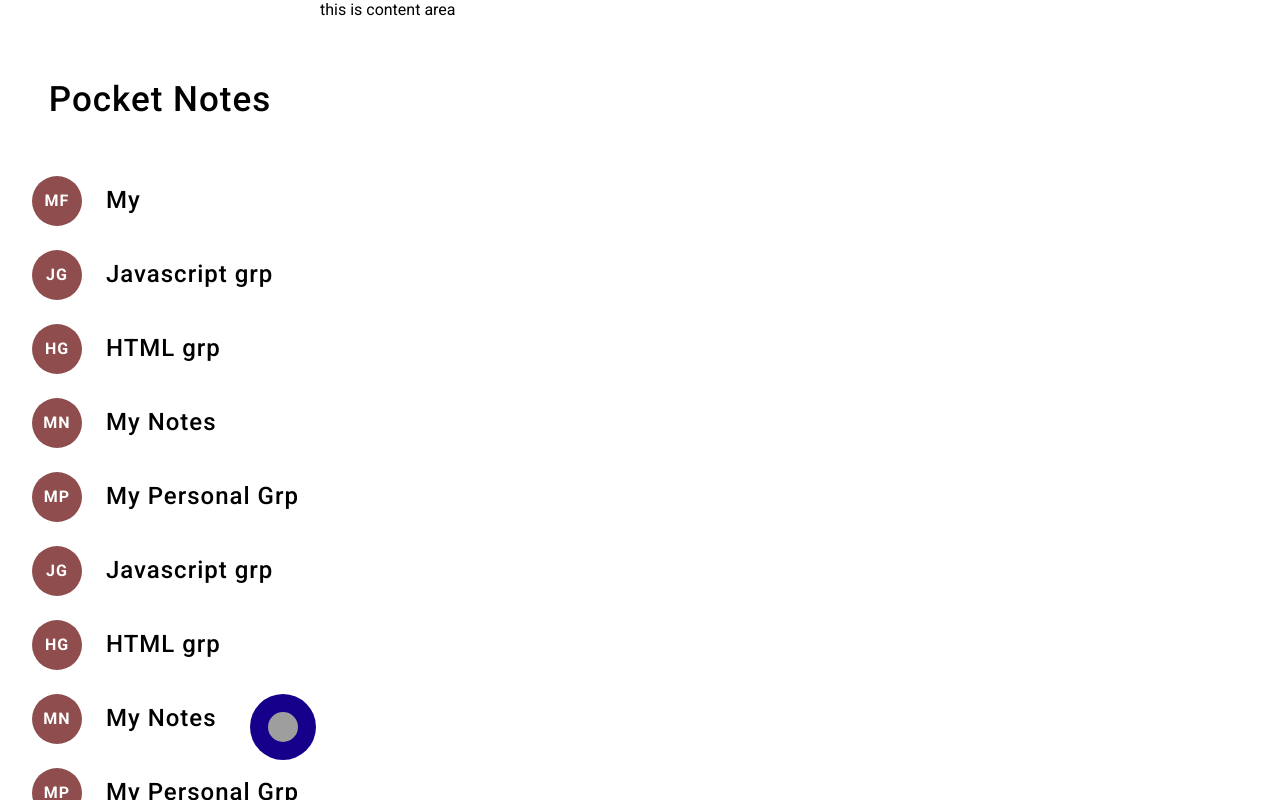
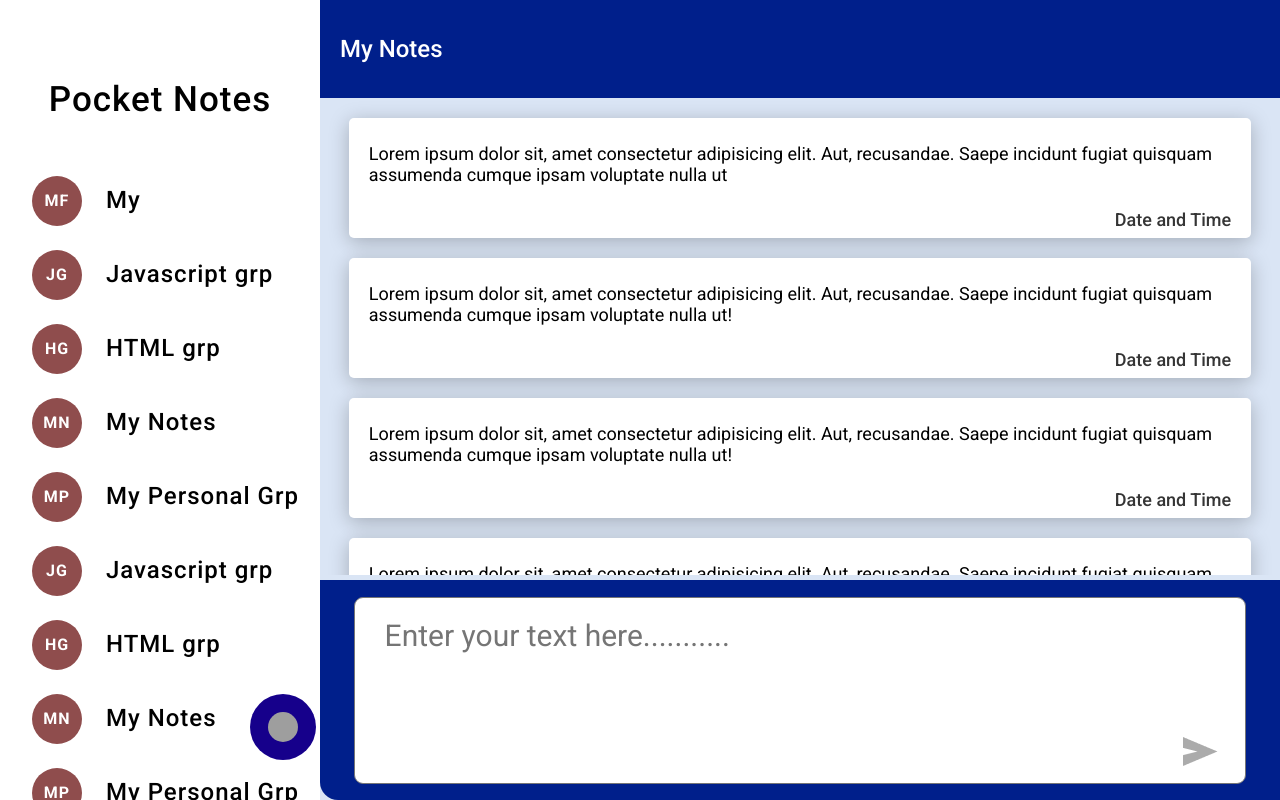
Before and after one commit to arslaan07/pocket-notes, a React (Vite) app: page /groupname in a window 1280 px wide. Built offline with nearby package versions, Linux system fonts and the light colour scheme; grey boxes are pictures that could not be loaded.

Commit message:
desktop layout complete

```diff
--- a/src/App.jsx
+++ b/src/App.jsx
@@ -1,10 +1,11 @@
-import React from 'react'
+import React, { useState } from 'react'
 import { Route, Routes } from 'react-router-dom'
 import Home from './components/Home'
 import ContentArea from './components/ContentArea'
 import Layout from './components/Layout'
 
 const App = () => {
+
   return (
     <Routes>
       <Route path='/' element={<Layout />}>
--- /dev/null
+++ b/src/components/AddGroup.jsx
@@ -0,0 +1,38 @@
+import React from 'react'
+import Modal from './Modal'
+import styles from './AddGroup.module.css'
+const AddGroup = () => {
+  return (
+    <div>
+      <Modal>
+        <form action="" className={styles.form}>
+            <h1 className={styles.heading}>Create New group</h1>
+            <div className={styles.nameContainer}>
+                <label htmlFor="name" className={styles.name}>Group Name</label>
+                <input type="text" placeholder='Enter group name' className={styles.groupName}
+                 name='name' id='name' />
+            </div>
+            <div className={styles.colorContainer}>
+                <label htmlFor="" className={styles.color}>Choose color</label>
+                <div>
+                <ul className={styles.list}>
+                    <li className={styles.first}></li>
+                    <li className={styles.second}></li>
+                    <li className={styles.third}></li>
+                    <li className={styles.fourth}></li>
+                    <li className={styles.fifth}></li>
+                    <li className={styles.sixth}></li>
+                </ul>
+                </div>
+            </div>
+            <div>
+                <input type="submit" value="Create" className={styles.button} />
+            </div>
+
+        </form>
+      </Modal>
+    </div>
+  )
+}
+
+export default AddGroup
--- /dev/null
+++ b/src/components/AddGroup.module.css
@@ -0,0 +1,145 @@
+.form {
+    display: flex;
+    flex-direction: column;
+    padding: 16px;
+    /* border: 2px solid; */
+    height: 100%;
+    justify-content: space-between;
+    letter-spacing: 3.5%;
+    padding-left: 50px;
+    padding-right: 30px;
+    padding-top: 30px;
+}
+
+.heading {
+    font-weight: 500;
+    font-size: 29px;
+
+}
+.nameContainer {
+    /* border: 2px solid; */
+    display: flex;
+    gap: 20px;
+    align-items: center;
+}
+.name {
+    font-weight: 500;
+    font-size: 27px;
+}
+
+.groupName {
+    flex-grow: 1;
+    margin-left: 15px;
+    margin-right: 30px;
+    border-radius: 22px;
+    height: 51px;
+    font-size: 23px;
+    padding-left: 30px;
+    font-weight: 400;
+    border: 2px solid #CCCCCC;
+    outline: none;
+}
+
+.colorContainer {
+    /* border: 2px solid; */
+    display: flex;
+    gap: 20px;
+    align-items: center;
+    display: flex;
+    gap: 80px;
+}
+
+.color {
+    font-weight: 500;
+    font-size: 27px;
+}
+/* AddGroup.module.css */
+
+.list {
+    list-style: none;
+    display: flex;
+    gap: 16px;
+  }
+
+  .list li {
+    position: relative;
+    width: 40px;
+    height: 40px;
+    background-color: #000;
+    border-radius: 50%;
+  }
+  .list li:hover {
+    cursor: pointer;
+  }
+
+  .list li::before {
+    content: '';
+    display: block;
+    width: 100%;
+    height: 100%;
+    border-radius: 50%;
+  }
+  .list .first::before {
+    background-color: rgb(179, 139, 250);
+    transition: box-shadow 0.3s ease;
+  }
+  .list .first:hover::before {
+    background-color: rgb(179, 139, 255);
+    box-shadow: 0px 4px 10px rgba(0, 0, 0, 0.5);
+  }
+  .list .second::before {
+    background-color: rgb(255, 121, 242);
+    transition: box-shadow 0.3s ease;
+  }
+  .list .second:hover::before {
+    background-color: rgb(255, 121, 255);
+    box-shadow: 0px 4px 10px rgba(0, 0, 0, 0.5);
+  }
+  .list .third::before {
+    background-color: rgb(67, 230, 252);
+    transition: box-shadow 0.3s ease;
+  }
+  .list .third:hover::before {
+    background-color: rgb(67, 230, 255);
+    box-shadow: 0px 4px 10px rgba(0, 0, 0, 0.5);
+  }
+  .list .fourth::before {
+    background-color: rgb(241, 149, 118);
+    transition: box-shadow 0.3s ease;
+  }
+  .list .fourth:hover::before {
+    background-color: rgb(241, 149, 125);
+    box-shadow: 0px 4px 10px rgba(0, 0, 0, 0.5);
+
+  }
+  .list .fifth::before {
+    background-color: rgb(0, 71, 255);
+    transition: box-shadow 0.3s ease;
+  }
+  .list .fifth:hover:before {
+    background-color: rgb(0, 71, 255);
+    box-shadow: 0px 4px 10px rgba(0, 0, 0, 0.5);
+  }
+  .list .sixth::before {
+    background-color: rgb(102, 145, 255);
+    transition: box-shadow 0.3s ease;
+  }
+  .list .sixth:hover::before {
+    background-color: rgb(102, 145, 255);
+    box-shadow: 0px 4px 10px rgba(0, 0, 0, 0.5);
+  }
+.button {
+    width: 154px;
+    height: 42px;
+    background-color: #001F8B;
+    color: #ffffff;
+    font-weight: 400;
+    font-size: 20px;
+    border-radius: 11px;
+    float: right;
+    cursor: pointer;
+    transition: box-shadow 0.3s ease;
+}
+.button:hover {
+    box-shadow: 0px 4px 10px rgba(0, 0, 0, 0.5);
+}
--- a/src/components/ContentArea.jsx
+++ b/src/components/ContentArea.jsx
@@ -1,9 +1,33 @@
 import React from 'react'
+import styles from './ContentArea.module.css'
+import saveImg from '../images/save.png'
 
+const notes = ["Lorem ipsum dolor sit, amet consectetur adipisicing elit. Aut, recusandae. Saepe incidunt fugiat quisquam assumenda cumque ipsam voluptate nulla ut",
+  "Lorem ipsum dolor sit, amet consectetur adipisicing elit. Aut, recusandae. Saepe incidunt fugiat quisquam assumenda cumque ipsam voluptate nulla ut!",
+  "Lorem ipsum dolor sit, amet consectetur adipisicing elit. Aut, recusandae. Saepe incidunt fugiat quisquam assumenda cumque ipsam voluptate nulla ut!",
+  "Lorem ipsum dolor sit, amet consectetur adipisicing elit. Aut, recusandae. Saepe incidunt fugiat quisquam assumenda cumque ipsam voluptate nulla ut!",
+  "Lorem ipsum dolor sit, amet consectetur adipisicing elit. Aut, recusandae. Saepe incidunt fugiat quisquam assumenda cumque ipsam voluptate nulla ut!"
+
+]
 const ContentArea = () => {
   return (
-    <div>
-      this is content area
+    <div className={styles.container}>
+      <h1 className={styles.heading}>My Notes</h1>
+      <div className={styles.notesContainer}>
+        {
+          notes.map((note, i) => (
+            <div className={styles.noteCard} key={i}>
+              {note}
+              <div className={styles.date}>Date and Time</div>
+            </div>
+          ))
+        }
+      </div>
+      <div className={styles.textareaContainer}>
+        <textarea className={styles.textarea} name="" id=""
+        placeholder='Enter your text here...........'></textarea>
+        <img className={styles.saveImg} src={saveImg} alt="" />
+      </div>
     </div>
   )
 }
--- a/src/components/ContentArea.module.css
+++ b/src/components/ContentArea.module.css
@@ -0,0 +1,83 @@
+.container {
+    background-color: #DAE5F5;
+    height: 100%;
+    overflow-y: hidden;
+}
+.heading {
+    background-color: #001F8B;
+    height: 98px;
+    position: sticky;
+    top: 0;
+    align-content: center;
+    color: white;
+    font-weight: 500;
+    font-size: 24px;
+    padding-left: 20px;
+}
+.textareaContainer {
+    width: 75%;
+    height: 220px;
+    display: flex;
+    align-items: center;
+    justify-content: center;
+    background-color: #001F8B;
+    position: fixed;
+    bottom: 0;
+    border-bottom-left-radius: 18px;
+}
+.textarea {
+    resize: none;
+    width: 93%;
+    height: 85%;
+    border-radius: 9px;
+    outline: none;
+    font-weight: 400;
+    font-size: 30px;
+    padding: 20px 30px;
+    letter-spacing: 2%;
+}
+.saveImg {
+    position: absolute;
+    top: calc(85% - 30px);
+    left: calc(93% - 30px);
+}
+.notesContainer {
+    display: flex;
+    flex-direction: column;
+    align-items: center;
+    padding: 20px 0;
+    gap: 20px;
+    overflow-y: auto;
+    max-height: calc(100% - 323px);
+    letter-spacing: 3.5%;
+    font-size: 18px;
+}
+.notesContainer::-webkit-scrollbar {
+    width: 12px;
+}
+.notesContainer::-webkit-scrollbar-track {
+    background: #51555b;
+}
+.notesContainer::-webkit-scrollbar-thumb {
+    background: #ffffff;
+    border-radius: 4px;
+    border: 3px solid #51555b;
+}
+.notesContainer::-webkit-scrollbar-thumb:hover {
+    background: #f8f5f5;
+}
+.noteCard {
+    min-height: 120px;
+    width: 94%;
+    border-radius: 5px;
+    background-color: #ffffff;
+    padding: 25px 20px 10px 20px;
+    font-weight: 400;
+    box-shadow: 0 4px 20px #00000040;
+}
+.date {
+    float: right;
+    margin-top: 45px;
+    font-weight: 500;
+    color: #353535;
+}
--- a/src/components/Layout.jsx
+++ b/src/components/Layout.jsx
@@ -2,14 +2,18 @@ import React from 'react'
 import Sidebar from './Sidebar'
 import { Outlet } from 'react-router-dom'
 import styles from './Layout.module.css'
+import AddGroup from './AddGroup'
 const Layout = () => {
   return (
+    <>
     <div className={styles.container}>
       <Sidebar />
       <main className={styles.main}>
         <Outlet />
       </main>
     </div>
+    {/* <AddGroup /> */}
+    </>
   )
 }
 
--- /dev/null
+++ b/src/components/Modal.jsx
@@ -0,0 +1,14 @@
+import React from 'react'
+import styles from './Modal.module.css'
+const Modal = ({ children }) => {
+  return (
+    <>
+    <div className={styles.container}>
+      {children}
+    </div>
+    <div className={styles.background}> </div>
+    </>
+  )
+}
+
+export default Modal
--- /dev/null
+++ b/src/components/Modal.module.css
@@ -0,0 +1,20 @@
+.container {
+    width: 740px;
+    height: 317px;
+    background-color: #ffffff;
+    position: fixed;
+    top: 50%;
+    left: 50%;
+    transform: translate(-50%, -50%);
+    border-radius: 6px;
+    z-index: 1000;
+}
+
+.background {
+    background-color: #2F2F2FBF;
+    height: 100vh;
+    width: 100vw;
+    position: absolute;
+    top: 0;
+    z-index: 900;
+}
--- a/src/components/Sidebar.jsx
+++ b/src/components/Sidebar.jsx
@@ -38,7 +38,8 @@ const Sidebar = () => {
                 ))
             }
       </div>
-      <img className={styles.plus} src={plus} alt="" />
+      <img
+       className={styles.plus} src={plus} alt="" />
     </div>
   )
 }
--- a/src/components/Sidebar.module.css
+++ b/src/components/Sidebar.module.css
@@ -1,6 +1,6 @@
 .container {
     /* background-color: aqua; */
-    width: 25%;
+    min-width: 25%;
     display: flex;
     flex-direction: column;
     align-items: center;
@@ -50,11 +50,10 @@
     background: #d9d9d9;
     margin-top: 9vh;
     padding-top: 40vh;
-
 }
 
 .groupContainer::-webkit-scrollbar-thumb {
-    background: #ffffff;;
+    background: #ffffff;
     border-radius: 4px;
     border: 3px solid #d9d9d9;
 }
```
Also changed, not shown: src/hooks/useDisclouse.js (added, +14 -0 lines), src/images/save.png (added).
